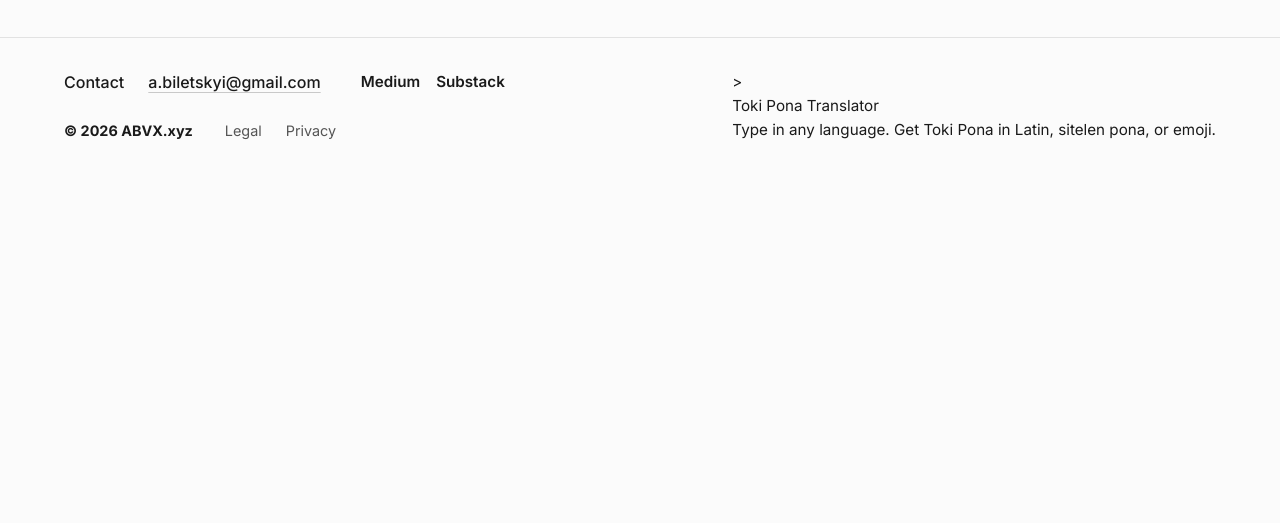
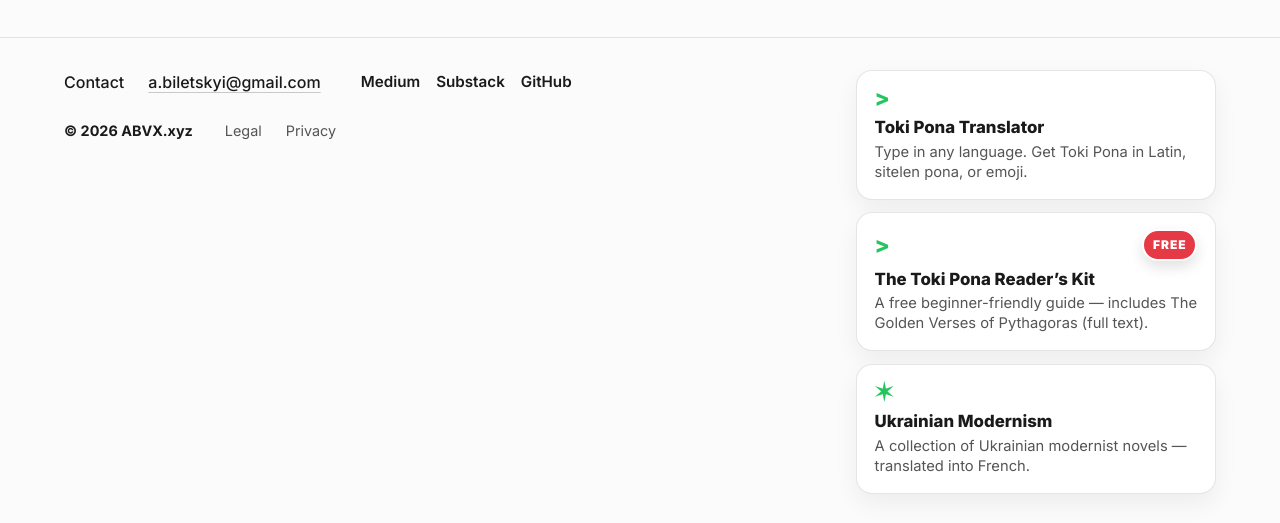
Before and after one commit to markoblogo/stoic-wisdom-series, a Next.js app: page /en in a window 1280 px wide. Shown: the part 2696-3219 px from the top of the page. Before the commit the page ends 2871 px from the top, so only its background shows below. Built offline with nearby package versions, Linux system fonts and the light colour scheme; a web font is replaced by a local one.

Commit message:
Update Reader’s Kit author + add GitHub + footer banner trio

```diff
--- a/src/components/Footer.module.css
+++ b/src/components/Footer.module.css
@@ -112,69 +112,76 @@
     text-decoration: underline;
 }
 
-/* RIGHT COLUMN: Arkushi */
+/* RIGHT COLUMN: Banners */
 .rightCol {
     display: flex;
     justify-content: flex-end;
     flex: 1;
 }
 
-.arkushiBlock {
+.banners {
+    width: 360px;
     display: flex;
     flex-direction: column;
-    align-items: flex-start;
-    gap: 1rem;
+    gap: 0.8rem;
 }
 
-.arkushiLogoLink {
-    display: flex;
-    align-items: flex-start;
-    gap: 1rem;
+.bannerCard {
+    position: relative;
+    display: block;
+    padding: 1rem 1.1rem;
+    border-radius: 16px;
+    border: 1px solid rgba(0, 0, 0, 0.10);
+    background: white;
     text-decoration: none;
     color: var(--color-ink);
+    box-shadow: 0 10px 24px rgba(0, 0, 0, 0.06);
+    transition: transform 0.18s ease, box-shadow 0.18s ease, border-color 0.18s ease;
 }
 
-.arkushiLogo {
-    object-fit: contain;
+.bannerCard:hover {
+    transform: translateY(-1px);
+    border-color: rgba(0, 0, 0, 0.18);
+    box-shadow: 0 14px 32px rgba(0, 0, 0, 0.10);
 }
 
-.arkushiText {
+.bannerHeader {
     display: flex;
-    flex-direction: column;
-    gap: 0.2rem;
+    align-items: center;
+    justify-content: space-between;
+    margin-bottom: 0.5rem;
 }
 
-.arkushiTitle {
-    font-family: var(--font-serif);
-    font-size: 1.3rem;
-    font-weight: 700;
+.bannerIcon {
+    font-size: 1.4rem;
+    font-weight: 800;
     line-height: 1;
+    color: #22C55E;
 }
 
-.arkushiSubtitle {
-    font-size: 0.85rem;
-    color: var(--color-ink-light);
-    max-width: 200px;
-    line-height: 1.3;
+.bannerTitle {
+    font-size: 1.05rem;
+    font-weight: 750;
+    line-height: 1.2;
 }
 
-.badges {
-    display: flex;
-    gap: 0.8rem;
-    margin-left: 64px;
+.bannerSubtitle {
+    margin-top: 0.35rem;
+    font-size: 0.92rem;
+    line-height: 1.35;
+    color: var(--color-ink-light);
 }
 
-.badgeImg {
-    height: 32px;
-    /* Slightly smaller for compactness */
-    width: auto;
-    border-radius: 6px;
-    transition: opacity 0.2s;
-    display: block;
-}
-
-.badgeImg:hover {
-    opacity: 0.8;
+.bannerBadge {
+    font-size: 0.75rem;
+    font-weight: 900;
+    letter-spacing: 0.08em;
+    padding: 0.25rem 0.55rem;
+    border-radius: 999px;
+    color: white;
+    background: #e63946;
+    border: 2px solid white;
+    box-shadow: 0 6px 14px rgba(0, 0, 0, 0.12);
 }
 
 @media (max-width: 800px) {
@@ -203,12 +210,9 @@
         justify-content: flex-start;
     }
 
-    .arkushiBlock {
-        align-items: flex-start;
-    }
-
-    .badges {
-        margin-left: 0;
+    .banners {
+        width: 100%;
+        max-width: 520px;
     }
 
     .footer {
--- a/src/components/Footer.tsx
+++ b/src/components/Footer.tsx
@@ -3,30 +3,31 @@
 import Link from 'next/link';
 import styles from './Footer.module.css';
 
-function TranslatorBanner() {
+type BannerProps = {
+  href: string;
+  title: string;
+  subtitle: string;
+  iconText?: string;
+  badgeText?: string;
+};
+
+function Banner({ href, title, subtitle, iconText = '>', badgeText }: BannerProps) {
   return (
-    <a
-      href="https://toki.abvx.xyz/"
-      target="_blank"
-      rel="noopener noreferrer"
-      className="group block rounded-2xl border border-[#E5E7EB] bg-white px-6 py-5 shadow-sm transition hover:border-[#D1D5DB] hover:shadow"
-    >
-      <div className="flex items-start gap-3">
-        <span className="text-[#22C55E] text-2xl font-bold leading-none">&gt;</span>
-        <div>
-          <div className="text-lg font-semibold leading-tight text-[#111827]">Toki Pona Translator</div>
-          <div className="mt-1 text-sm leading-relaxed text-[#6B7280]">
-            Type in any language. Get Toki Pona in Latin, sitelen pona, or emoji.
-          </div>
-        </div>
+    <a href={href} target="_blank" rel="noopener noreferrer" className={styles.bannerCard}>
+      <div className={styles.bannerHeader}>
+        <span className={styles.bannerIcon}>{iconText}</span>
+        {badgeText && <span className={styles.bannerBadge}>{badgeText}</span>}
       </div>
+      <div className={styles.bannerTitle}>{title}</div>
+      <div className={styles.bannerSubtitle}>{subtitle}</div>
     </a>
   );
 }
 
-export default function Footer({ dict, lang }: { dict: any, lang: 'en' | 'tp' }) {
+export default function Footer({ dict, lang }: { dict: any; lang: 'en' | 'tp' }) {
   const socialMedium = 'https://abvcreative.medium.com/';
   const socialSubstack = 'https://abvx.substack.com/';
+  const socialGitHub = 'https://github.com/markoblogo';
   const mailto = 'mailto:a.biletskyi@gmail.com?subject=Stoic%20Wisdom%20Series';
   const emailDisplay = 'a.biletskyi@gmail.com';
 
@@ -47,6 +48,9 @@
                 </a>
                 <a href={socialSubstack} target="_blank" rel="noopener noreferrer" className={styles.socialLink}>
                   {dict?.contact?.social_substack ?? 'Substack'}
+                </a>
+                <a href={socialGitHub} target="_blank" rel="noopener noreferrer" className={styles.socialLink}>
+                  GitHub
                 </a>
               </div>
             </div>
@@ -72,7 +76,25 @@
           </div>
 
           <div className={styles.rightCol}>
-            <TranslatorBanner />
+            <div className={styles.banners}>
+              <Banner
+                href="https://toki.abvx.xyz/"
+                title="Toki Pona Translator"
+                subtitle="Type in any language. Get Toki Pona in Latin, sitelen pona, or emoji."
+              />
+              <Banner
+                href="https://toki.abvx.xyz/kit"
+                title="The Toki Pona Reader’s Kit"
+                subtitle="A free beginner-friendly guide — includes The Golden Verses of Pythagoras (full text)."
+                badgeText="FREE"
+              />
+              <Banner
+                href="https://ukrmodernism.abvx.xyz/fr"
+                title="Ukrainian Modernism"
+                subtitle="A collection of Ukrainian modernist novels — translated into French."
+                iconText="✶"
+              />
+            </div>
           </div>
         </div>
       </div>
--- a/src/data/books.ts
+++ b/src/data/books.ts
@@ -53,8 +53,8 @@
             tp: "ilo lipu pi toki pona (lipu pi mani ala)"
         },
         author: {
-            en: "ABVX",
-            tp: "ABVX"
+            en: "ABV & Pythagoras",
+            tp: "ABV en jan Pitakola"
         },
         coverImage: "/assets/books/readers-kit/cover.jpg",
         promoImage: "/assets/books/readers-kit/promo.jpg",
--- a/src/dictionaries/en.json
+++ b/src/dictionaries/en.json
@@ -49,7 +49,7 @@
     },
     "readers-kit": {
       "title": "The Toki Pona Reader’s Kit (Free PDF)",
-      "author": "ABVX",
+      "author": "ABV & Pythagoras",
       "shortDesc": "A beginner-friendly entry point into reading toki pona with philosophical texts — plus the full practice text: The Golden Verses of Pythagoras.",
       "longDesc": "Download it, learn the cues, and use it as your fast start before diving into the series."
     }
--- a/src/dictionaries/tp.json
+++ b/src/dictionaries/tp.json
@@ -49,7 +49,7 @@
     },
     "readers-kit": {
       "title": "ilo lipu pi toki pona (lipu pi mani ala)",
-      "author": "ABVX",
+      "author": "ABV en jan Pitakola",
       "shortDesc": "lipu ni li pona tawa jan sin.",
       "longDesc": "ona li pana e nasin pi lukin lipu lon toki pona, li jo kin e lipu ale pi “The Golden Verses of Pythagoras”. o kama jo e lipu, o kama sona lili, la sina ken tawa lipu pi kulupu ni."
     }
```
